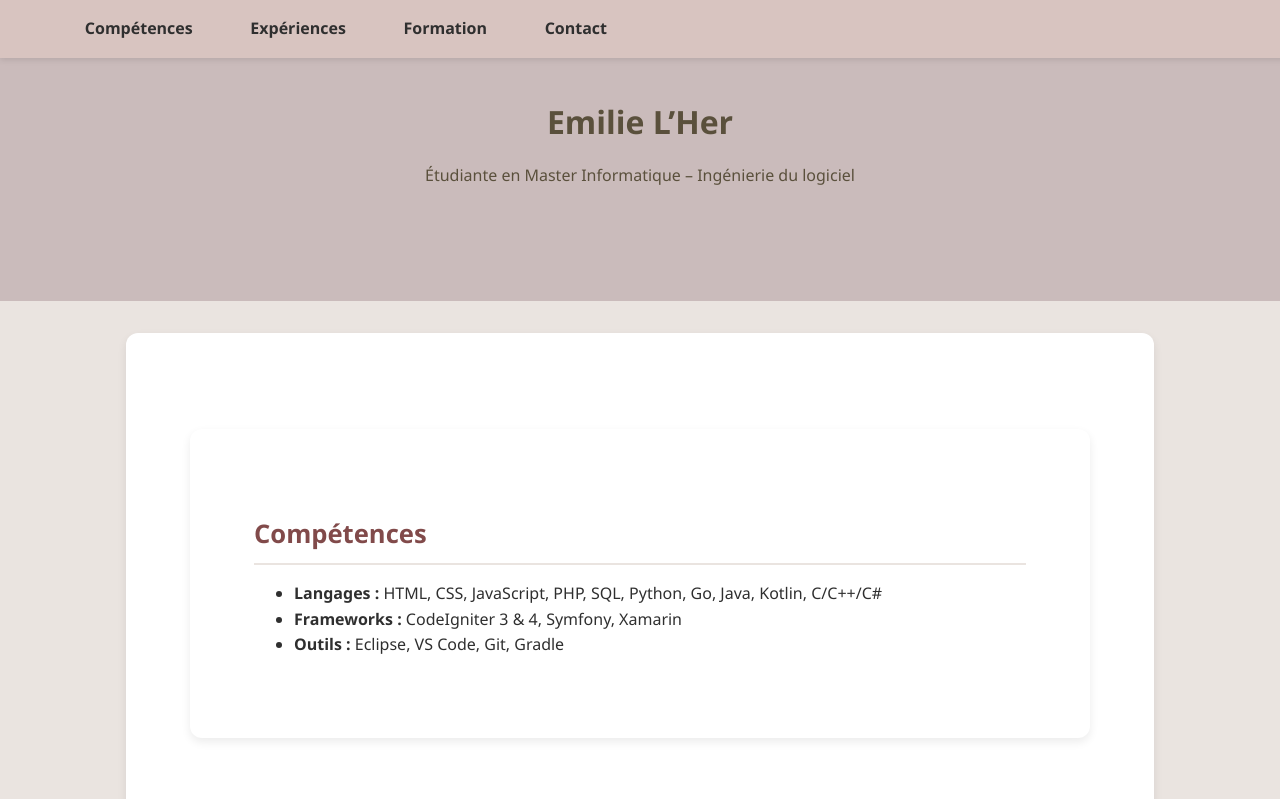
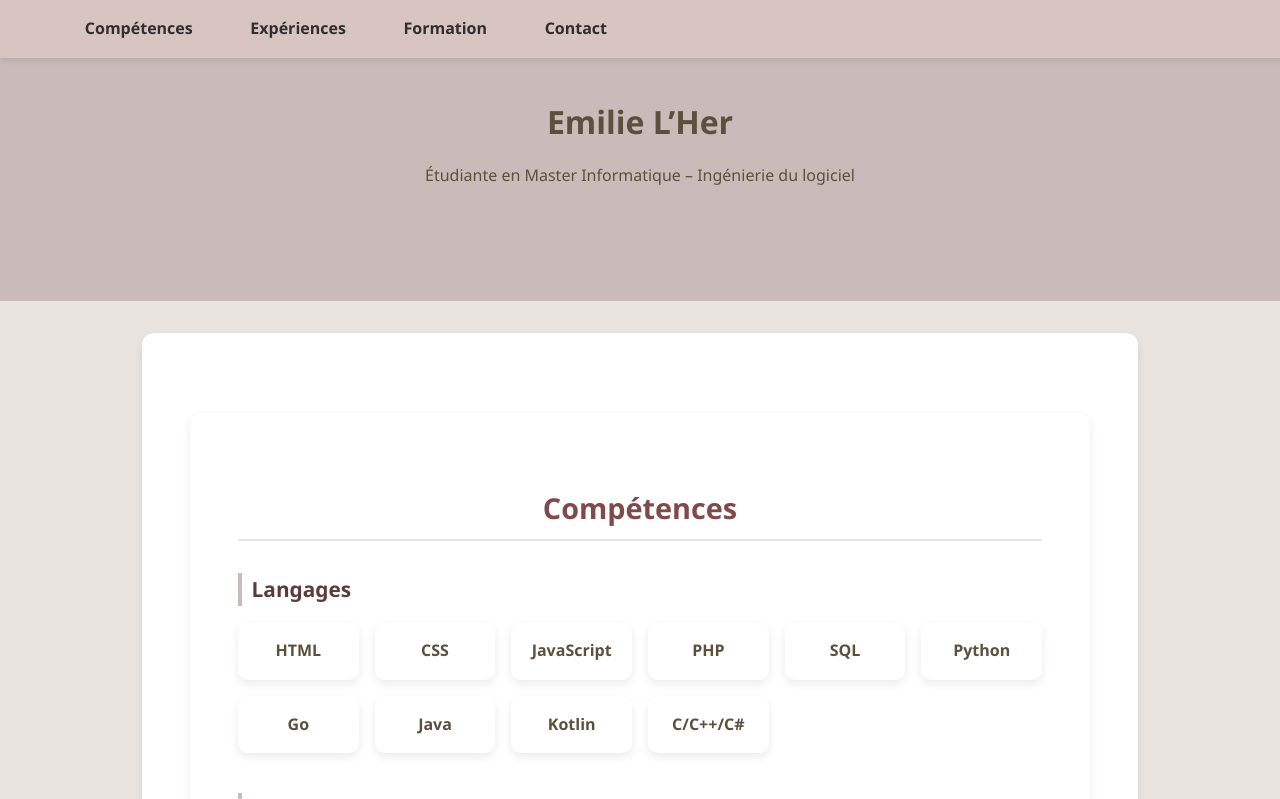
Before and after one commit to Emilie-lher/portfolio, a React (Create React App) app in the folder protfolio-emilie/: page / in a window 1280 px wide. Shown: the top 799 px of the page. Built offline with nearby package versions, Linux system fonts and the light colour scheme.

Commit message:
Modification de l'agencement des compétences

```diff
--- a/protfolio-emilie/package.json
+++ b/protfolio-emilie/package.json
@@ -7,6 +7,7 @@
     "@testing-library/jest-dom": "^6.8.0",
     "@testing-library/react": "^16.3.0",
     "@testing-library/user-event": "^13.5.0",
+    "framer-motion": "^12.23.22",
     "lucide-react": "^0.544.0",
     "react": "^19.1.1",
     "react-dom": "^19.1.1",
--- a/protfolio-emilie/src/App.css
+++ b/protfolio-emilie/src/App.css
@@ -144,3 +144,58 @@ footer {
   font-size: 0.8rem;
   font-weight: 600;
 }
+
+/* Section Compétences */
+#competences {
+  margin: 2rem auto;
+  padding: 3rem;
+  max-width: 900px;
+  background: #ffffff;
+  border-radius: 12px;
+  box-shadow: 0 4px 10px rgba(0,0,0,0.08);
+}
+
+#competences h2 {
+  color: #814a4a;
+  text-align: center;
+  font-size: 1.8rem;
+  margin-bottom: 2rem;
+}
+
+.competence-section {
+  margin-bottom: 2.5rem;
+}
+
+.competence-section h3 {
+  color: #5a3c3c;
+  font-size: 1.3rem;
+  margin-bottom: 1rem;
+  border-left: 4px solid #cabbbb;
+  padding-left: 0.6rem;
+}
+
+/* Grille responsive */
+.competence-grid {
+  display: grid;
+  grid-template-columns: repeat(auto-fit, minmax(120px, 1fr));
+  gap: 1rem;
+}
+
+/* Chaque compétence en cube */
+.competence-card {
+  background: #ffffff;
+  border-radius: 10px;
+  padding: 1rem;
+  text-align: center;
+  font-weight: 600;
+  color: #5a503c;
+  box-shadow: 0 4px 10px rgba(0,0,0,0.08);
+  transition: transform 0.2s ease, box-shadow 0.2s ease, background 0.2s ease;
+  cursor: default;
+}
+
+.competence-card:hover {
+  transform: translateY(-4px);
+  box-shadow: 0 6px 14px rgba(0,0,0,0.12);
+  background: #f7f2f0; /* léger changement de couleur */
+}
--- a/protfolio-emilie/src/components/Competences.js
+++ b/protfolio-emilie/src/components/Competences.js
@@ -1,14 +1,35 @@
-import React from "react";
+function Competences() {
+  const categories = [
+    {
+      title: "Langages",
+      items: ["HTML", "CSS", "JavaScript", "PHP", "SQL", "Python", "Go", "Java", "Kotlin", "C/C++/C#"],
+    },
+    {
+      title: "Frameworks",
+      items: ["CodeIgniter 3 & 4", "Symfony", "Xamarin"],
+    },
+    {
+      title: "Outils",
+      items: ["Eclipse", "VS Code", "Git", "Gradle"],
+    },
+  ];
 
-function Competences() {
   return (
     <section id="competences">
       <h2>Compétences</h2>
-      <ul className="competences-list">
-        <li><strong>Langages :</strong> HTML, CSS, JavaScript, PHP, SQL, Python, Go, Java, Kotlin, C/C++/C#</li>
-        <li><strong>Frameworks :</strong> CodeIgniter 3 & 4, Symfony, Xamarin</li>
-        <li><strong>Outils :</strong> Eclipse, VS Code, Git, Gradle</li>
-      </ul>
+
+      {categories.map((cat) => (
+        <div key={cat.title} className="competence-section">
+          <h3>{cat.title}</h3>
+          <div className="competence-grid">
+            {cat.items.map((item) => (
+              <div key={item} className="competence-card">
+                {item}
+              </div>
+            ))}
+          </div>
+        </div>
+      ))}
     </section>
   );
 }
```
Also changed, not shown: 1 other file (tests, documents, lock files or other folders).
